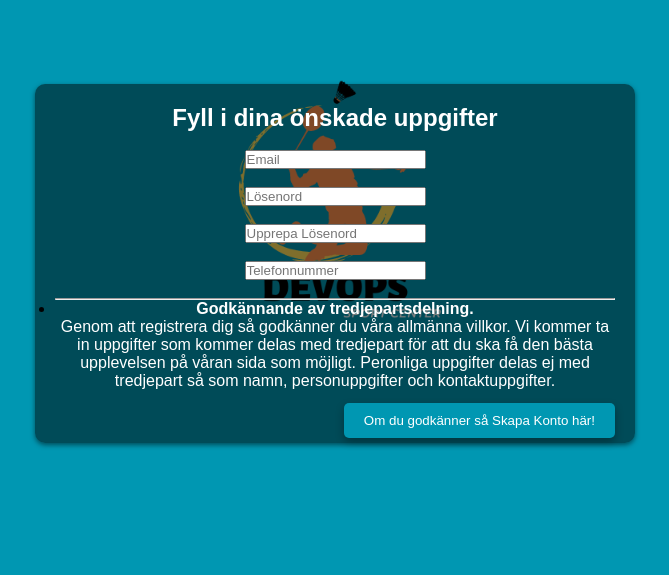
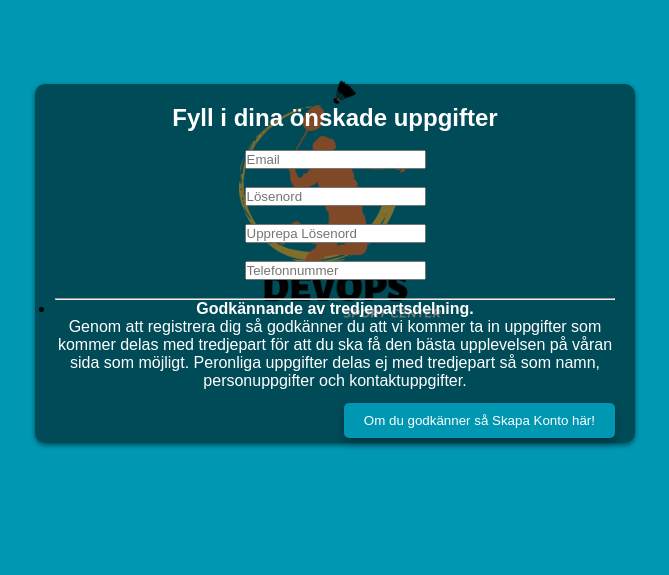
Before and after one commit to Mellblomman/Sportcenter, a Flask app: page /registration.html in a window 1280 px wide. Shown: the part 201-776 px from the top of the page, without its empty margins (305-974 px from the left). Run offline with Flask 3, Linux system fonts and the light colour scheme; some libraries are stand-ins or nearby versions.

Commit message:
villkorändringar

```diff
--- a/templates/registration.html
+++ b/templates/registration.html
@@ -81,7 +81,7 @@
             <hr>
                     <ul><li><h4 style="color: white;">Godkännande av tredjepartsdelning.</h4>
                     <p style="color: white;">Genom att registrera dig så godkänner
-                    du våra allmänna villkor. Vi kommer ta in uppgifter som
+                    du att vi kommer ta in uppgifter som
                     kommer delas med tredjepart för att du ska få den bästa
                     upplevelsen på våran sida som möjligt. Peronliga uppgifter
                     delas ej med tredjepart så som namn, personuppgifter och
```
